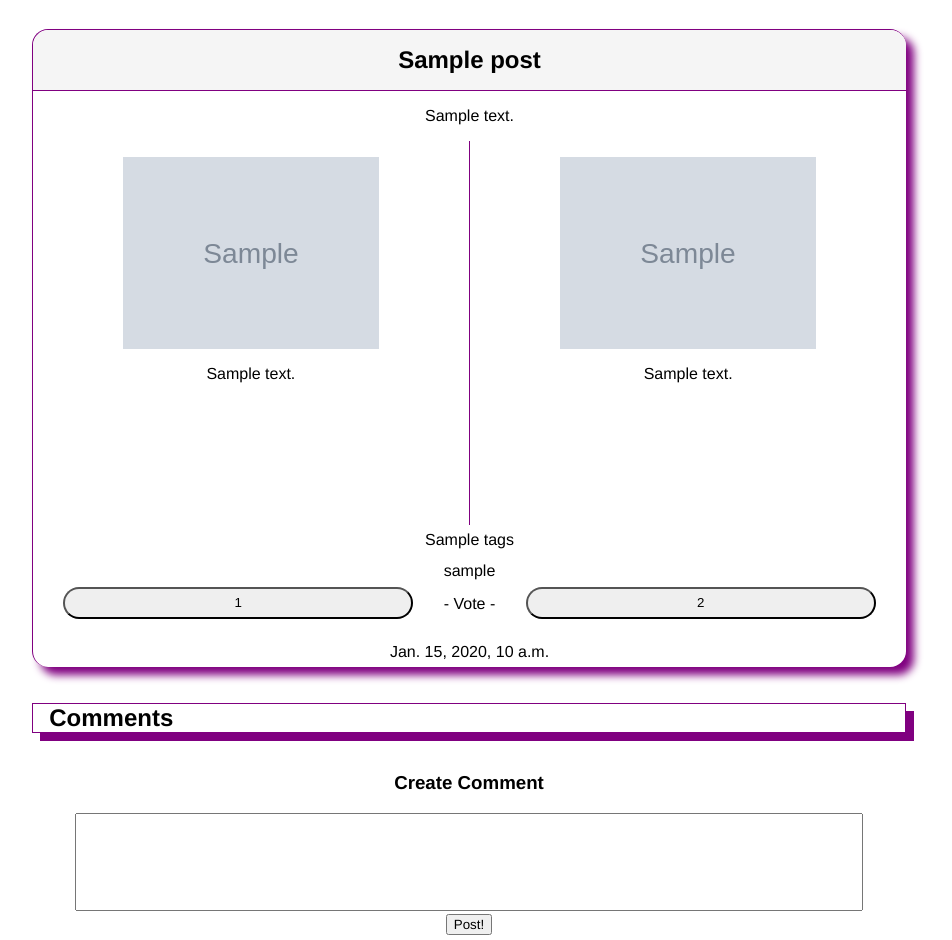
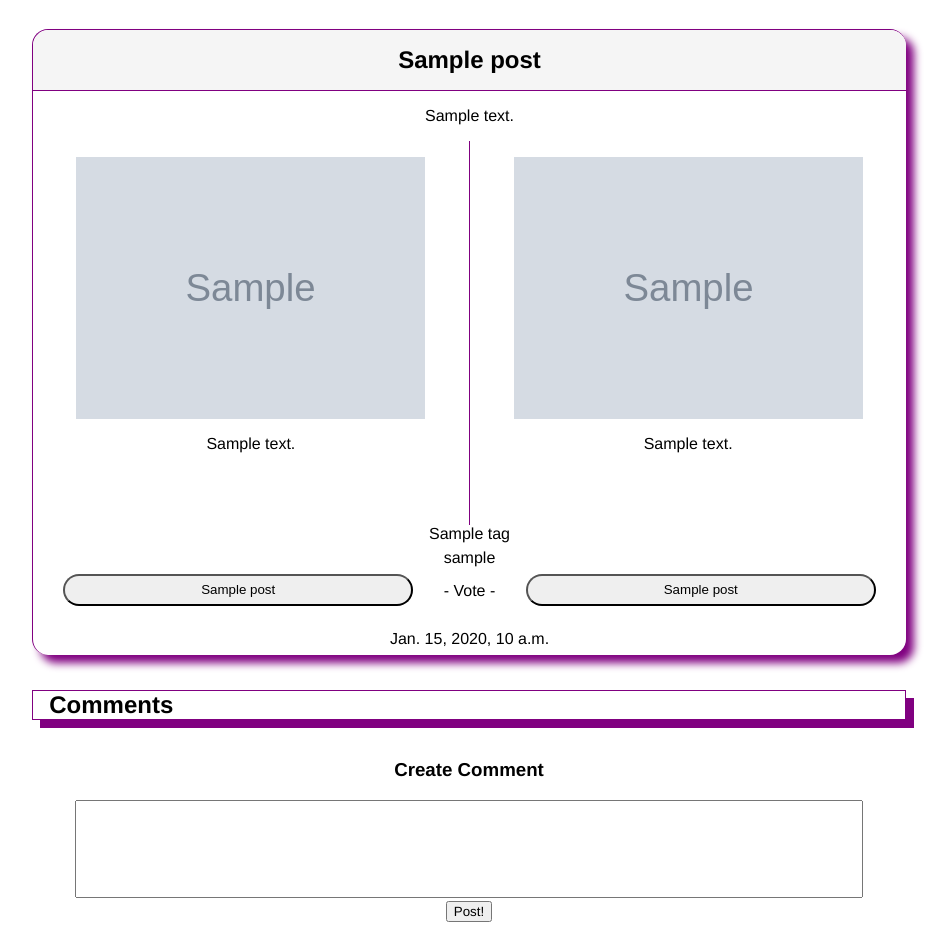
Before and after one commit to logan9997/ThisOrThat, a Django app: template App/templates/App/post.html in a window 1280 px wide. Shown: the part 51-991 px from the top of the page, without its empty margins (171-1123 px from the left). Run offline with Django 4.2, Linux system fonts and the light colour scheme; the template is opened without the code that fills it: most values are stand-ins (such as "Sample title", 1, 10 or a date in 2020); grey boxes marked "Sample" are stand-in pictures; parts of the project's set-up code (start-up, migrations or seed data) failed here and were passed over.

Commit message:
users can now set vote button values

```diff
--- a/App/models.py
+++ b/App/models.py
@@ -3,7 +3,7 @@ from .config import (
     MAX_USERNAME_LENGTH, MAX_PASSWORD_LENGTH,
     MAX_TITLE_LENGTH, MAX_DESCRIPTION_LENGTH, MAX_STATUS_LENGTH,
     MAX_TAGS_LENGTH, MAX_MAIN_DESCRIPTION_LENTGH,
-    MAX_COMMENT_LENGTH
+    MAX_COMMENT_LENGTH, MAX_BUTTON_LABEL_LENGTH
 )
 
 
@@ -22,6 +22,8 @@ class Post(models.Model):
     description_two = models.CharField(max_length=MAX_DESCRIPTION_LENGTH, null=True, blank=True)
     image_one = models.ImageField(null=True, blank=True, upload_to='images/')
     image_two = models.ImageField(null=True, blank=True, upload_to='images/')
+    button_one_label = models.CharField(max_length=MAX_BUTTON_LABEL_LENGTH)
+    button_two_label = models.CharField(max_length=MAX_BUTTON_LABEL_LENGTH)
     status = models.CharField(max_length=MAX_STATUS_LENGTH, default='Open', choices=(
         ('Open', 'Open'), ('Closed', 'Closed')
     ))
--- a/App/templates/App/templateblocks/post_container.html
+++ b/App/templates/App/templateblocks/post_container.html
@@ -2,9 +2,9 @@
 <div class="post-container">
     <h2 class="post-title">{{post.title}}</h2>
     {% if post.user_id == request.session.user_id %}
-    <form action="{% url 'modify_post' post.post_id %}" method="post">
+    <form class="edit-delete-form" action="{% url 'modify_post' post.post_id %}" method="post">
         {% csrf_token %}
-        <button type="submit" name="option" value="Delete">Delete</button>
+        <button onclick="return window.confirm('Delete Post?')" type="submit" name="option" value="Delete">Delete</button>
         <button type="submit" name="option" value="Edit">Edit</button>
     </form>
     {% endif %}
@@ -13,25 +13,41 @@
 
     <div class="options-container">
         <div id="option-one" class="options">
-            <img src="{{post.image_one}}" alt="{{post.image_one}}">
+            {% if post.image_one != '' %}
+            <div class="image-container">
+                <div class="empty-image-box"></div>
+                <img class="preview-image" src="{{post.image_one}}">
+            </div>
+            {% endif %}
             <p class="description">{{post.description_one}}</p>
         </div>
 
         <div id="option-two" class="options">
-            <img src="{{post.image_two}}" alt="{{post.image_two}}">
+            {% if post.image_two != '' %}
+            <div class="image-container">
+                <div class="empty-image-box"></div>
+                <img class="preview-image" src="{{post.image_two}}">
+            </div>
+            {% endif %}
             <p class="description">{{post.description_two}}</p>
         </div>
     </div>
 
-    <p class="tags">{{post.tags}}</p>
+    <div id="bottom-content-container">
+        <div id="tags-container">
+            {% for tag in post.tags %}
+            <span>{{tag}}</span>
+            {% endfor %}
+        </div>
         <p class="username">{{post.username}}</p>
         {% if show_votes %}
             <form class="votes" action="{% url 'vote' post.post_id %}" method="post">
                 {% csrf_token %}
-            <button {% if current_vote == '1' %}style="background-color:green;"{% endif %} name="vote_option" type="submit" value="1">1</button>
+                <button {% if current_vote == '1' %}style="background-color:green;"{% endif %} name="vote_option" type="submit" value="1">{{post.button_one_label}}</button>
                 <p class="vote-label">- Vote -</p>
-            <button {% if current_vote == '2' %}style="background-color:green;"{% endif %} name="vote_option" type="submit" value="2">2</button>
+                <button {% if current_vote == '2' %}style="background-color:green;"{% endif %} name="vote_option" type="submit" value="2">{{post.button_two_label}}</button>
             </form>
         {% endif %}
         <p class="date-posted">{{post.date_posted}}</p>
     </div>
+</div>
```
Also changed, not shown: App/forms.py (+4 -3 lines), App/templates/App/create.html (+17 -4 lines), App/migrations/0012_post_button_one_label_post_button_two_label.py (added), App/migrations/0013_alter_post_button_one_label_and_more.py (added). Lines whose indentation alone changed are shown as unchanged.
